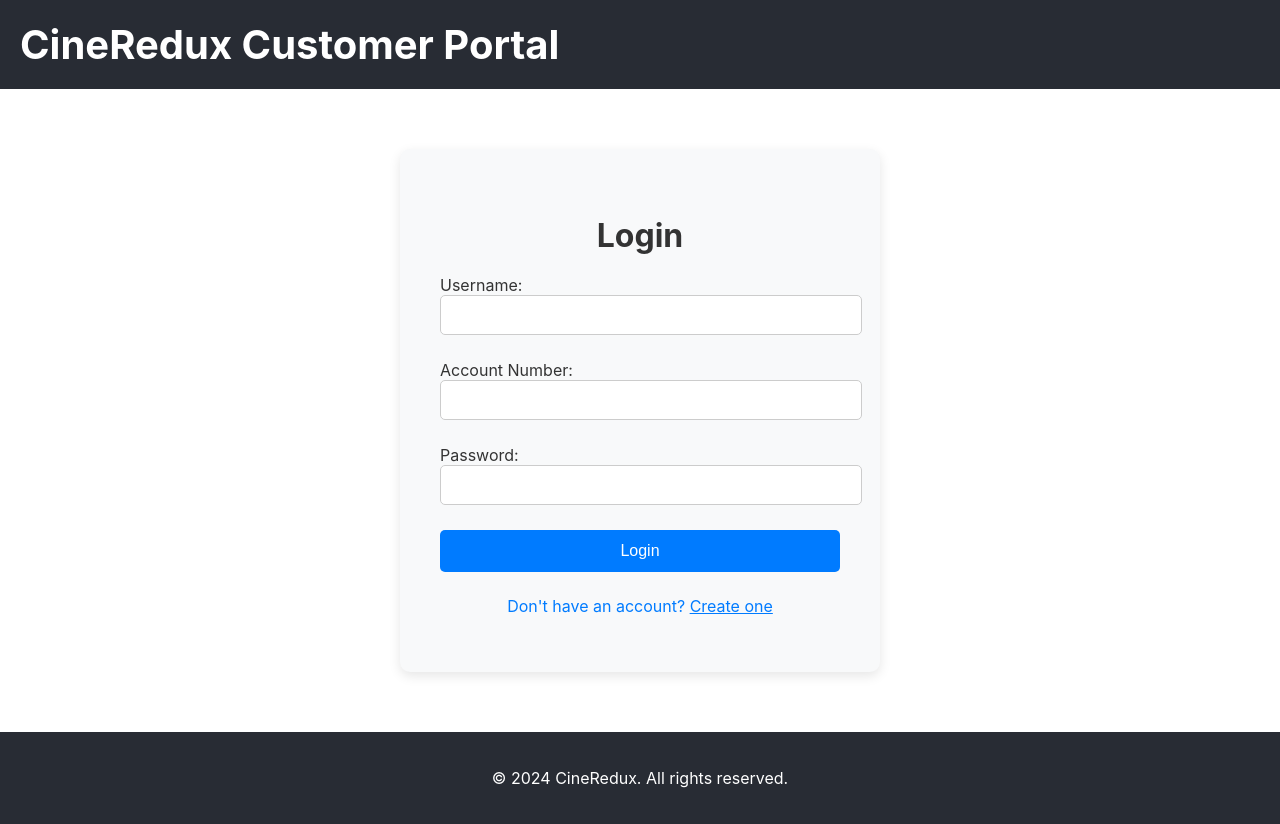
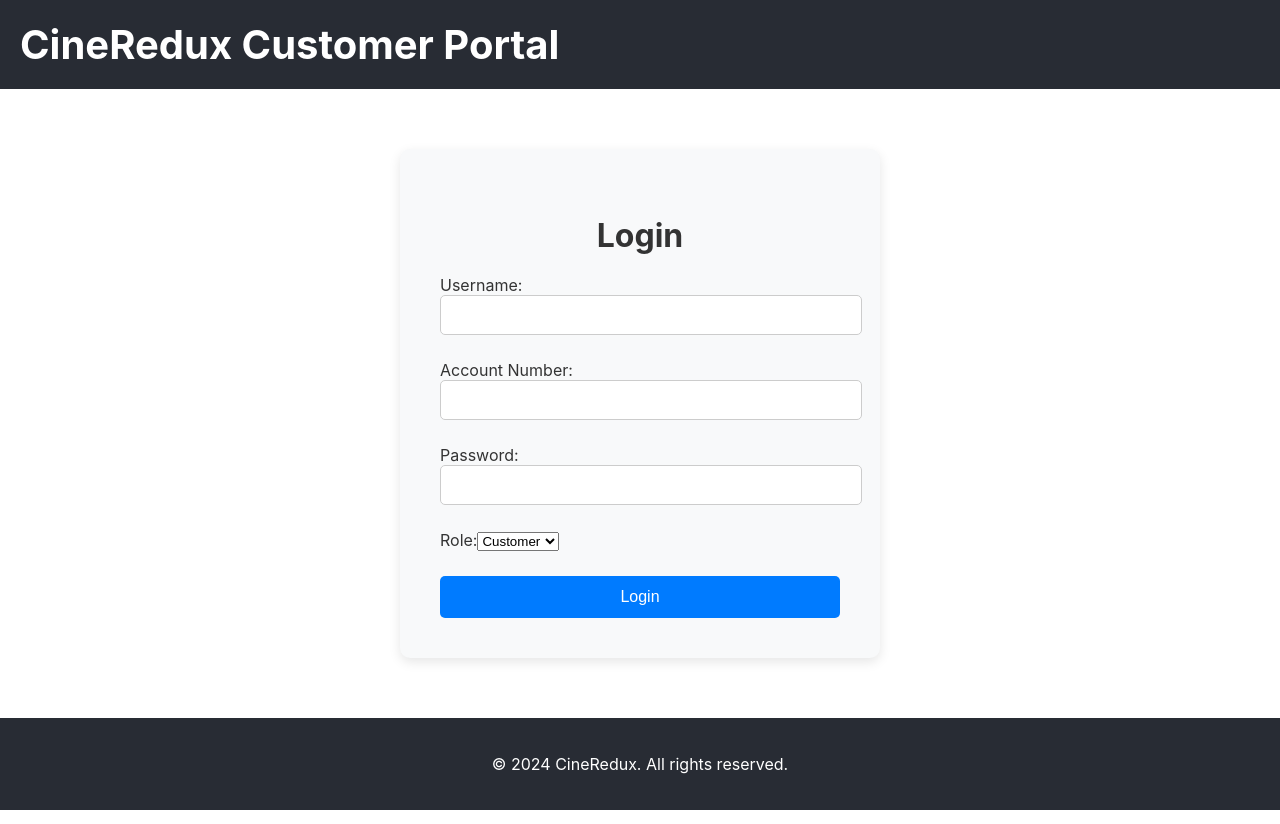
Before and after one commit to CineRedux/CineReduxPortal, a React (Create React App) app in the folder frontend/: page /login in a window 1280 px wide. Built offline with nearby package versions, Linux system fonts and the light colour scheme.

Commit message:
add user roles, remove registration

```diff
--- a/frontend/src/components/Login.js
+++ b/frontend/src/components/Login.js
@@ -9,10 +9,10 @@ function Login({setIsLoggedIn}) {
   const [form, setForm] = useState({
     username: '',
     accountNumber: '',
-    password: ''
+    password: '',
+    role: 'customer' // Default role
   });
   const [error, setError] = useState('');
-
 
   const regex = {
     username: /^[^\s@]+@[^\s@]+\.[^\s@]+$/,
@@ -27,7 +27,7 @@ function Login({setIsLoggedIn}) {
 
   const validate = () => {
     for (let key in form) {
-      if (!regex[key].test(form[key])) {
+      if (key !== 'role' && !regex[key].test(form[key])) {
         setError(`Invalid ${key}`);
         return false;
       }
@@ -50,8 +50,7 @@ function Login({setIsLoggedIn}) {
     } catch (err) {
       setError('Login failed, please check your credentials');
     }
-};
-
+  };
 
   return (
     <div className="form-container">
@@ -70,11 +69,18 @@ function Login({setIsLoggedIn}) {
           Password:
           <input type="password" name="password" value={form.password} onChange={handleChange} required />
         </label>
+        <label>
+          Role:
+          <select name="role" value={form.role} onChange={handleChange} required>
+            <option value="customer">Customer</option>
+            <option value="employee">Employee</option>
+          </select>
+        </label>
         <button type="submit">Login</button>
       </form>
-      <p className="register-link" onClick={() => navigate('/register')}>
-          Don't have an account? <span>Create one</span>
-      </p>
+      {/* <p className="register-link" onClick={() => navigate('/register')}>
+        Don't have an account? <span>Create one</span>
+      </p> */}
     </div>
   );
 }
```
